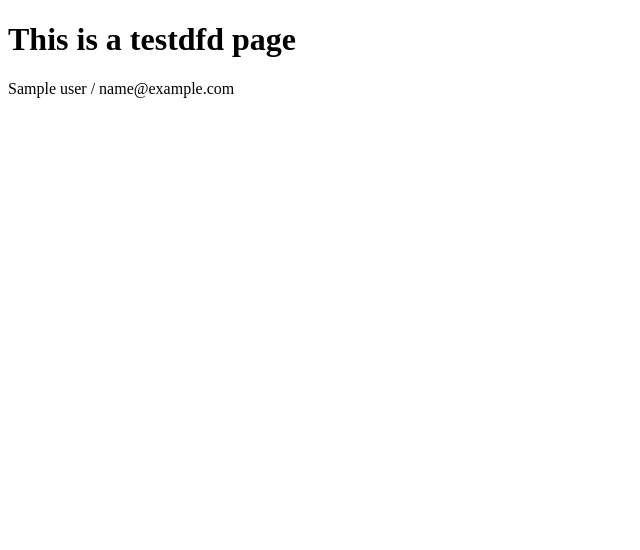
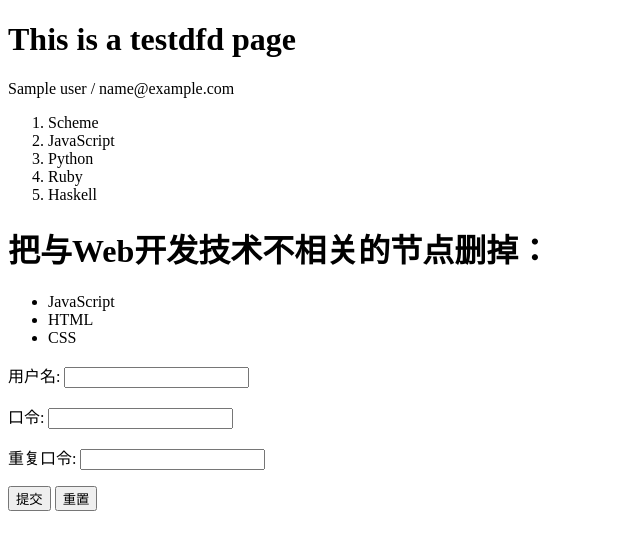
Before and after one commit to pardon110/task-python, a Python web app: template py3-webapp/www/templates/test.html in a window 1280 px wide. Shown: the top 550 px of the page, without its empty margins (0-640 px from the left). Run offline with Jinja, Linux system fonts and the light colour scheme; the template is opened without the code that fills it: most values are stand-ins (such as "Sample title", 1, 10 or a date in 2020).

```diff
--- a/py3-webapp/www/templates/test.html
+++ b/py3-webapp/www/templates/test.html
@@ -3,13 +3,138 @@
 
 <head>
     <meta charset="utf-8" />
-    <title>Test Users- Pardon110 Webapp</title>
+    <title>
+        Test Users- Pardon110 Webapp
+    </title>
 </head>
 
 <body>
-    <h1>This is  a testdfd page </h1> {% for u in users %}
-    <p>{{ u.name }} / {{ u.email }} </p>
+    <h1>
+            This is  a testdfd page
+        </h1> {% for u in users %}
+    <p>
+        {{ u.name }} / {{ u.email }}
+    </p>
     {% endfor %}
+    <ol id="test-list">
+        <li class="lang">
+            Scheme
+        </li>
+        <li class="lang">
+            JavaScript
+        </li>
+        <li class="lang">
+            Python
+        </li>
+        <li class="lang">
+            Ruby
+        </li>
+        <li class="lang">
+            Haskell
+        </li>
+    </ol>
+    <!-- HTML结构 -->
+    <h1>
+            把与Web开发技术不相关的节点删掉：
+        </h1>
+    <ul id="t-list">
+        <li>
+            JavaScript
+        </li>
+        <li>
+            Swift
+        </li>
+        <li>
+            HTML
+        </li>
+        <li>
+            ANSI C
+        </li>
+        <li>
+            CSS
+        </li>
+        <li>
+            DirectX
+        </li>
+    </ul>
+    <script>
+    // 正则，call借用上下文，箭头函数
+    var oP = document.getElementById('t-list');
+    var oL = oP.getElementsByTagName('li');
+    var reg = /(javascript)|(html)|(css)/gi;
+    /*
+    var oD = [].filter.call(oL, function(x) {
+        if (x.innerText.search(reg) == -1) {
+            return true;
+        }
+        return false;
+    });
+    console.log(oD);
+    var oN = [].map.call(oL, function(x) {
+        if (x.innerText.search(reg) == -1) {
+            oP.removeChild(x);
+            return false;
+        }
+        return x;
+    });
+    console.log(oN);
+    //箭头函数
+    [].map.call(oL, x => { if (x.innerText.search(reg) === -1) { oP.removeChild(x); return undefined; } return x; });
+    */
+    //极简方法
+    var oLi = document.querySelectorAll('#t-list>li');
+    [].map.call(oLi, x =>
+        // if (x.innerText.search(reg) === -1) { x.parentElement.removeChild(x); }
+        x.innerText.search(reg) === -1 ? x.parentElement.removeChild(x) : x
+    );
+    </script>
+    <!-- HTML结构 -->
+    <script>
+    'use strict';
+    var checkRegisterForm = function() {
+        // alert('kk');
+
+        var frm = document.getElementById('test-register');
+        var username = document.getElementById('username').value;
+        var pwd = document.getElementById('password').value;
+        var pwd2 = document.getElementById('password-2').value;
+        var u_rg = /\w{3,10}/;
+        var p_rg = /\*{6,20}/;
+        alert(username);
+        if (!(username && pwd && pwd2)) { alert('所有项不能为空！'); return false; }
+        if (!u_rg.test(username.trim())) { alert('username Error!'); return false; }
+        if (!p_rg.test(pwd.trim())) { alert('pwd Error!'); return false; }
+        if (pwd != pwd2) { alert('pwd not equal!'); return false; }
+        return true;
+    }
+    </script>
+    <form action="" id="test-register" onsubmit="return checkRegisterForm()" target="_blank">
+        <p id="test-error" style="color:red">
+        </p>
+        <p>
+            用户名:
+            <input id="username" name="username" type="text">
+            </input>
+        </p>
+        <p>
+            口令:
+            <input id="password" name="password" type="password">
+            </input>
+        </p>
+        <p>
+            重复口令:
+            <input id="password-2" type="password">
+            </input>
+        </p>
+        <p>
+            <button type="submit">
+                提交
+            </button>
+            <button type="reset">
+                重置
+            </button>
+        </p>
+    </form>
 </body>
 
 </html>
```
